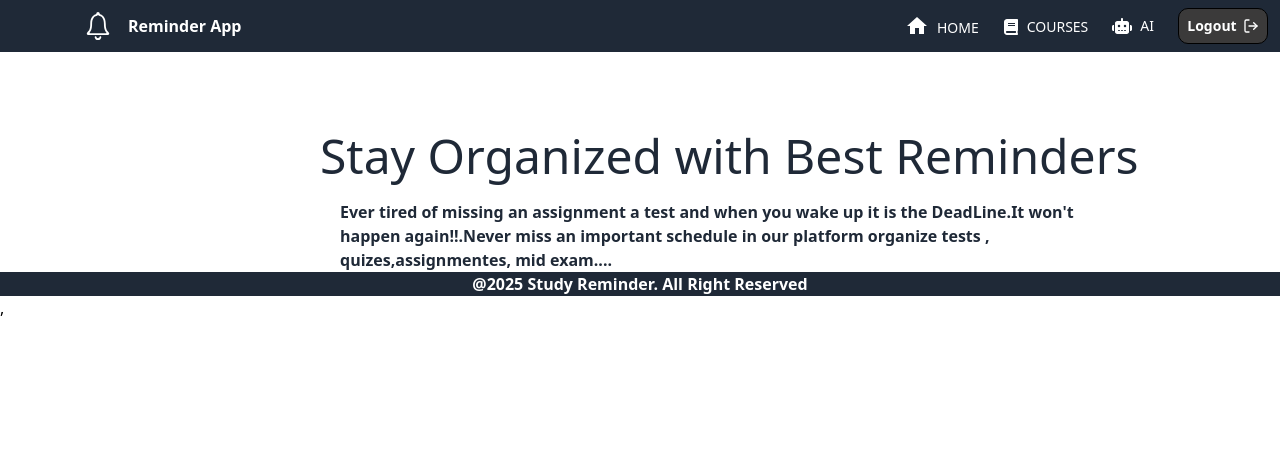
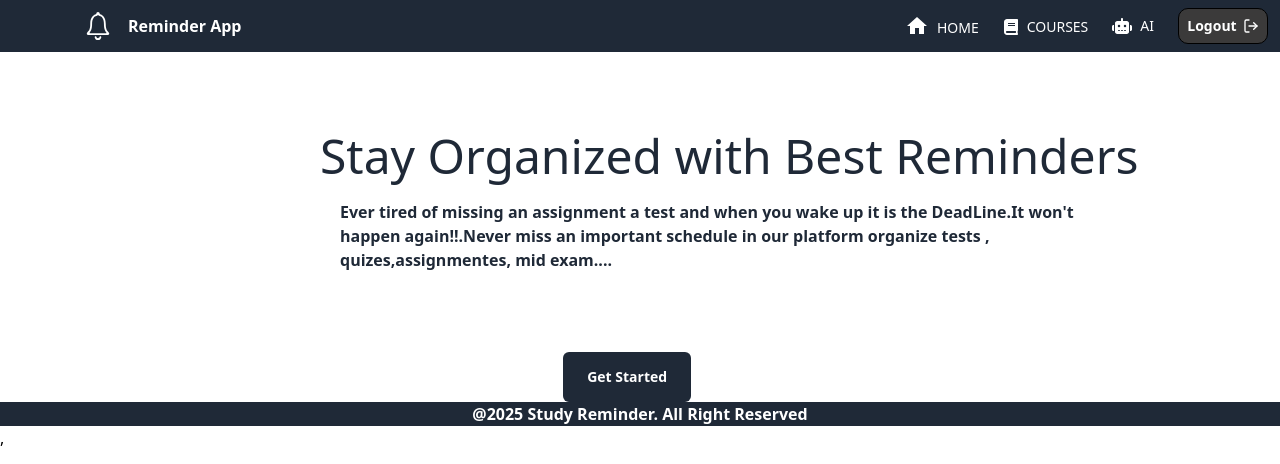
Before and after one commit to Aklile612/Reminder-App, a React (Vite) app: page /getstarted in a window 1280 px wide. Shown: the top 464 px of the page. Built offline with nearby package versions, Linux system fonts and the light colour scheme.

Commit message:
added the button

```diff
--- a/src/Components/Get Started/GetStarted.jsx
+++ b/src/Components/Get Started/GetStarted.jsx
@@ -12,8 +12,8 @@ const GetStarted = () => {
       </div>
 
         {/* get strted button */}
-        <div>
-
+        <div className='flex justify-center items-center  md:w-[10vw] md:h-[50px] md:mt-[10vh] md:ml-[44vw] bg-[#1F2937] rounded-[6px]'>
+            <span className='text-white font-bold text-sm'>Get Started</span>
         </div>
 
 
```
